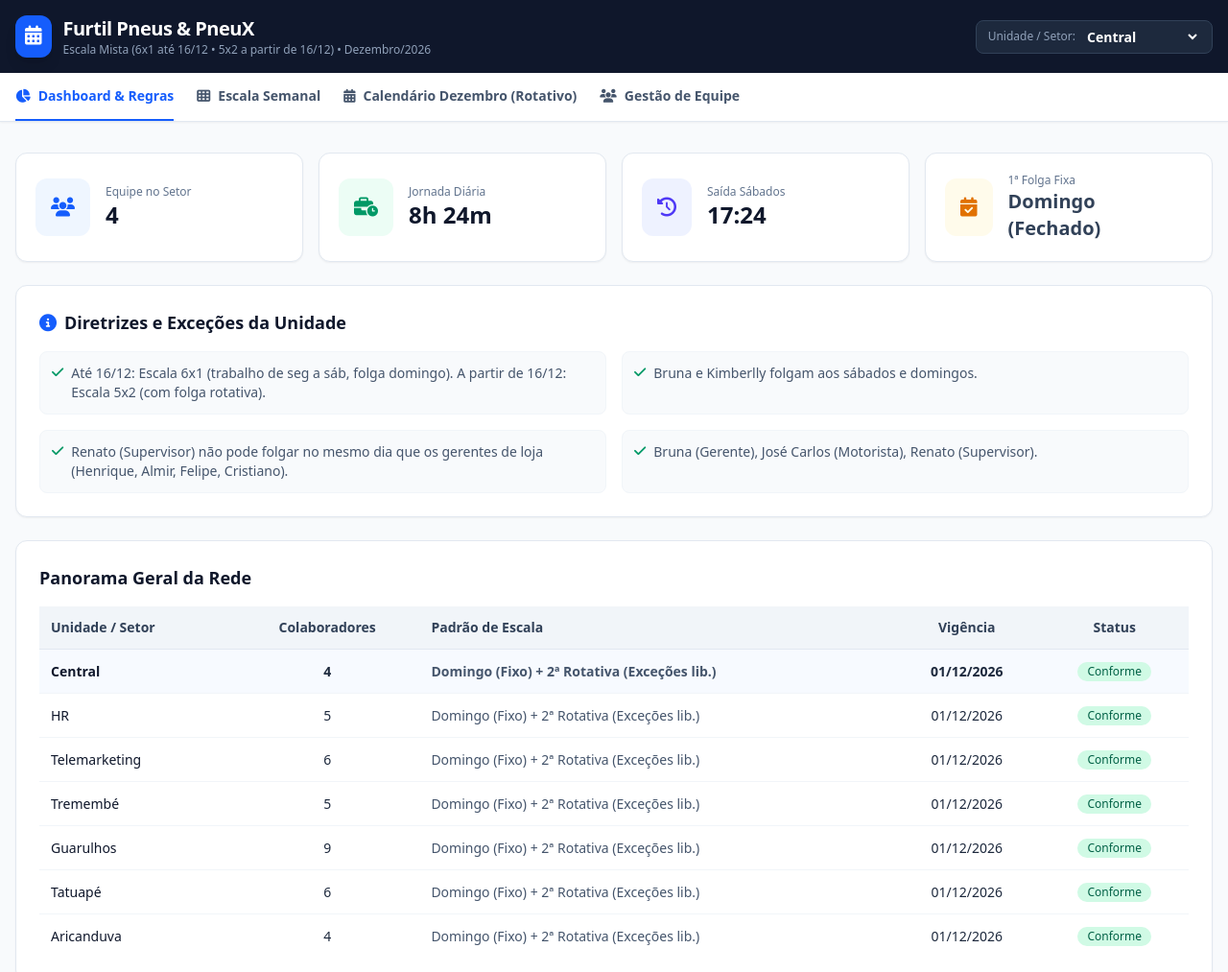
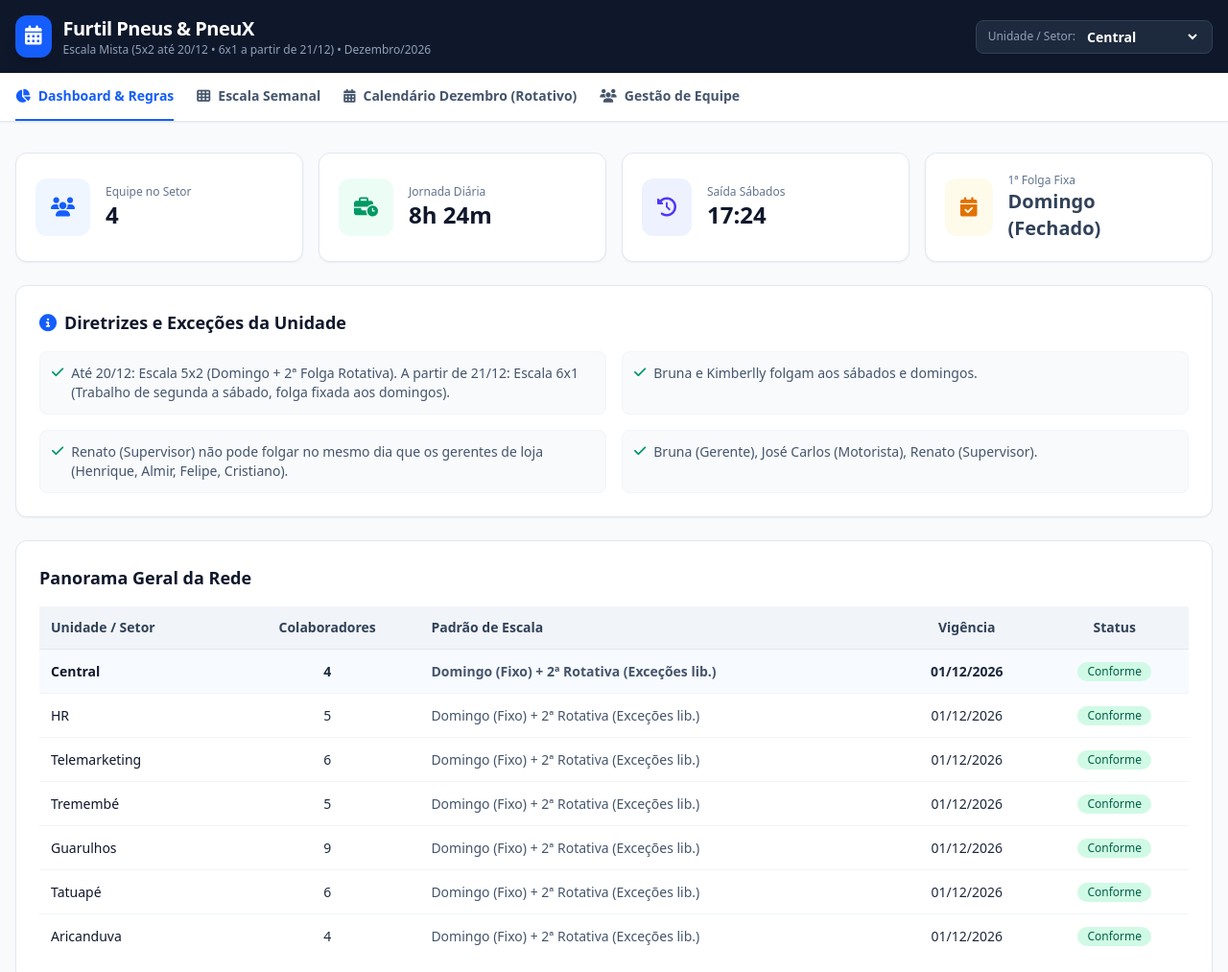
Before and after one commit to bubuseles-oss/Escala-5x2-, a plain HTML site: page index.html in a window 1280 px wide. Shown: the top 1013 px of the page at 96% size. Drawn offline with nearby package versions, Linux system fonts and the light colour scheme.

Commit message:
Update index.html

```diff
--- a/index.html
+++ b/index.html
@@ -18,7 +18,7 @@
                 </div>
                 <div>
                     <h1 class="text-xl font-bold tracking-tight">Furtil Pneus & PneuX</h1>
-                    <p class="text-xs text-slate-400">Escala Mista (6x1 até 16/12 • 5x2 a partir de 16/12) • Dezembro/2026</p>
+                    <p class="text-xs text-slate-400">Escala Mista (5x2 até 20/12 • 6x1 a partir de 21/12) • Dezembro/2026</p>
                 </div>
             </div>
             <!-- Store Selector -->
@@ -255,38 +255,38 @@
     <script>
         const unitRules = {
             "Central": [
-                "Até 16/12: Escala 6x1 (trabalho de seg a sáb, folga domingo). A partir de 16/12: Escala 5x2 (com folga rotativa).",
+                "Até 20/12: Escala 5x2 (Domingo + 2ª Folga Rotativa). A partir de 21/12: Escala 6x1 (Trabalho de segunda a sábado, folga fixada aos domingos).",
                 "Bruna e Kimberlly folgam aos sábados e domingos.",
                 "Renato (Supervisor) não pode folgar no mesmo dia que os gerentes de loja (Henrique, Almir, Felipe, Cristiano).",
                 "Bruna (Gerente), José Carlos (Motorista), Renato (Supervisor)."
             ],
             "HR": [
-                "Até 16/12: Escala 6x1 (trabalho de seg a sáb, folga domingo). A partir de 16/12: Escala 5x2 (com folga rotativa).",
+                "Até 20/12: Escala 5x2 (Domingo + 2ª Folga Rotativa). A partir de 21/12: Escala 6x1 (Trabalho de segunda a sábado, folga fixada aos domingos).",
                 "Folgas aos sábados; quando houver o mesmo cargo na mesma unidade, um entra às 08h e o outro sai às 18h.",
                 "Equipe: Adilson, Caio, Jeis, Kauã, Paulo."
             ],
             "Telemarketing": [
-                "Até 16/12: Escala 6x1 (trabalho de seg a sáb, folga domingo). A partir de 16/12: Escala 5x2 (com folga rotativa).",
+                "Até 20/12: Escala 5x2 (Domingo + 2ª Folga Rotativa). A partir de 21/12: Escala 6x1 (Trabalho de segunda a sábado, folga fixada aos domingos).",
                 "2ª Folga Rotativa entre as assistentes (Cinthya e Domenica saem 18h; Emanuelly, Gabryelle e Nicole entram às 08h).",
                 "Sirlene (Supervisora): Não folga nem sábado e nem segunda."
             ],
             "Tremembé": [
-                "Até 16/12: Escala 6x1 (trabalho de seg a sáb, folga domingo). A partir de 16/12: Escala 5x2 (com folga rotativa).",
+                "Até 20/12: Escala 5x2 (Domingo + 2ª Folga Rotativa). A partir de 21/12: Escala 6x1 (Trabalho de segunda a sábado, folga fixada aos domingos).",
                 "Assistentes Administrativos não folgam aos sábados, segundas nem sextas, e não podem ter a mesma folga entre si na unidade.",
                 "Equipe: Felipe (Gerente), Diogo, Guilherme, Jackson, Sarah."
             ],
             "Guarulhos": [
-                "Até 16/12: Escala 6x1 (trabalho de seg a sáb, folga domingo). A partir de 16/12: Escala 5x2 (com folga rotativa).",
+                "Até 20/12: Escala 5x2 (Domingo + 2ª Folga Rotativa). A partir de 21/12: Escala 6x1 (Trabalho de segunda a sábado, folga fixada aos domingos).",
                 "Márcia: Fica 4 dias em Guarulhos e 2 no escritório (Central) / escala de divisão.",
                 "Equipe: Almir (Gerente), Dennis, Jardel, Jefferson, Jessica, Kawan, Márcia, Vander, Wellington."
             ],
             "Tatuapé": [
-                "Até 16/12: Escala 6x1 (trabalho de seg a sáb, folga domingo). A partir de 16/12: Escala 5x2 (com folga rotativa).",
+                "Até 20/12: Escala 5x2 (Domingo + 2ª Folga Rotativa). A partir de 21/12: Escala 6x1 (Trabalho de segunda a sábado, folga fixada aos domingos).",
                 "Edilaine: Um dia vai na Tatuapé, no outro na Aricanduva (alternada).",
                 "Equipe: Cristiano (Gerente), Edilaine, Eduardo, Kamyli, Marcelo, Rafael."
             ],
             "Aricanduva": [
-                "Até 16/12: Escala 6x1 (trabalho de seg a sáb, folga domingo). A partir de 16/12: Escala 5x2 (com folga rotativa).",
+                "Até 20/12: Escala 5x2 (Domingo + 2ª Folga Rotativa). A partir de 21/12: Escala 6x1 (Trabalho de segunda a sábado, folga fixada aos domingos).",
                 "Henrique é Gerente da unidade.",
                 "Equipe: Henrique (Gerente), Gabriel, Moises, Vitória."
             ]
@@ -348,7 +348,7 @@
             ]
         };
 
-        let db = JSON.parse(localStorage.getItem('furtil_escala_db_v13')) || defaultData;
+        let db = JSON.parse(localStorage.getItem('furtil_escala_db_v14')) || defaultData;
         let currentStore = "Central";
         let currentTab = "dashboard";
 
@@ -479,7 +479,7 @@
                 </tr>
             `).join('');
 
-            localStorage.setItem('furtil_escala_db_v13', JSON.stringify(db));
+            localStorage.setItem('furtil_escala_db_v14', JSON.stringify(db));
         }
 
         function openAddModal() {
```
